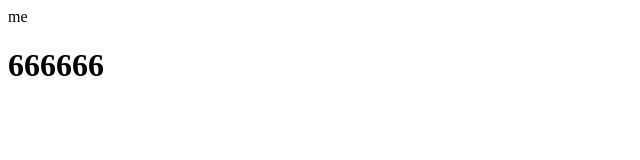
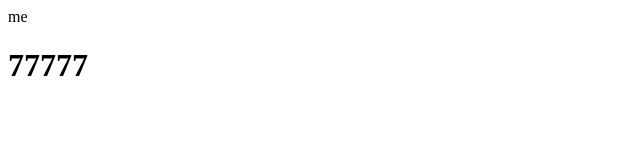
Before and after one commit to yuki201151/yuki201151.github.io, a plain HTML site: page index.html in a window 1280 px wide. Shown: the full height of the page, 0-640 px from the left. Drawn offline with Linux system fonts and the light colour scheme.

Commit message:
Update index.html

```diff
--- a/index.html
+++ b/index.html
@@ -3,5 +3,5 @@
 <p>me</p>
 </header>
 <body>
-<h1>666666</h1>
+<h1>77777</h1>
 </body>
```
